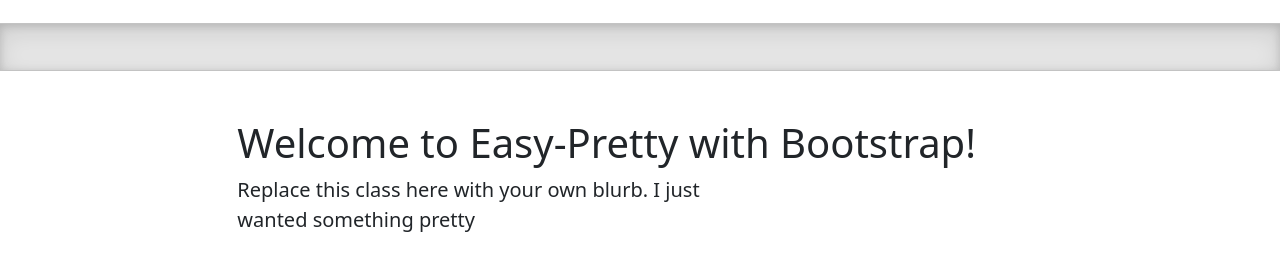
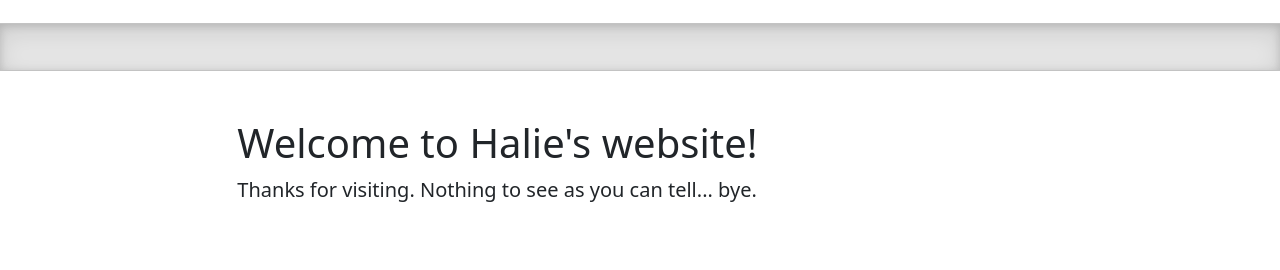
Before and after one commit to WSU-kduncan/3120-cicd-woods2452, a plain HTML site: page website/site/index.html in a window 1280 px wide. Shown: the part 74-344 px from the top of the page. Drawn offline with Linux system fonts and the light colour scheme; files that its build step writes are made by us from their sources; files whose address does not match are found by name.

Commit message:
website flair

```diff
--- a/website/site/index.html
+++ b/website/site/index.html
@@ -118,8 +118,8 @@
 
   <div class="b-example-divider"></div>
   <div class="col-lg-8 mx-auto p-4 py-md-5">
-  <h1>Welcome to Easy-Pretty with Bootstrap!</h1>
-    <p class="fs-5 col-md-8">Replace this class here with your own blurb.  I just wanted something pretty</p>
+  <h1>Welcome to Halie's website!</h1>
+    <p class="fs-5 col-md-8">Thanks for visiting. Nothing to see as you can tell... bye.</p>
 
    </div>
     <script src="../assets/dist/js/bootstrap.bundle.min.js"></script>
```
